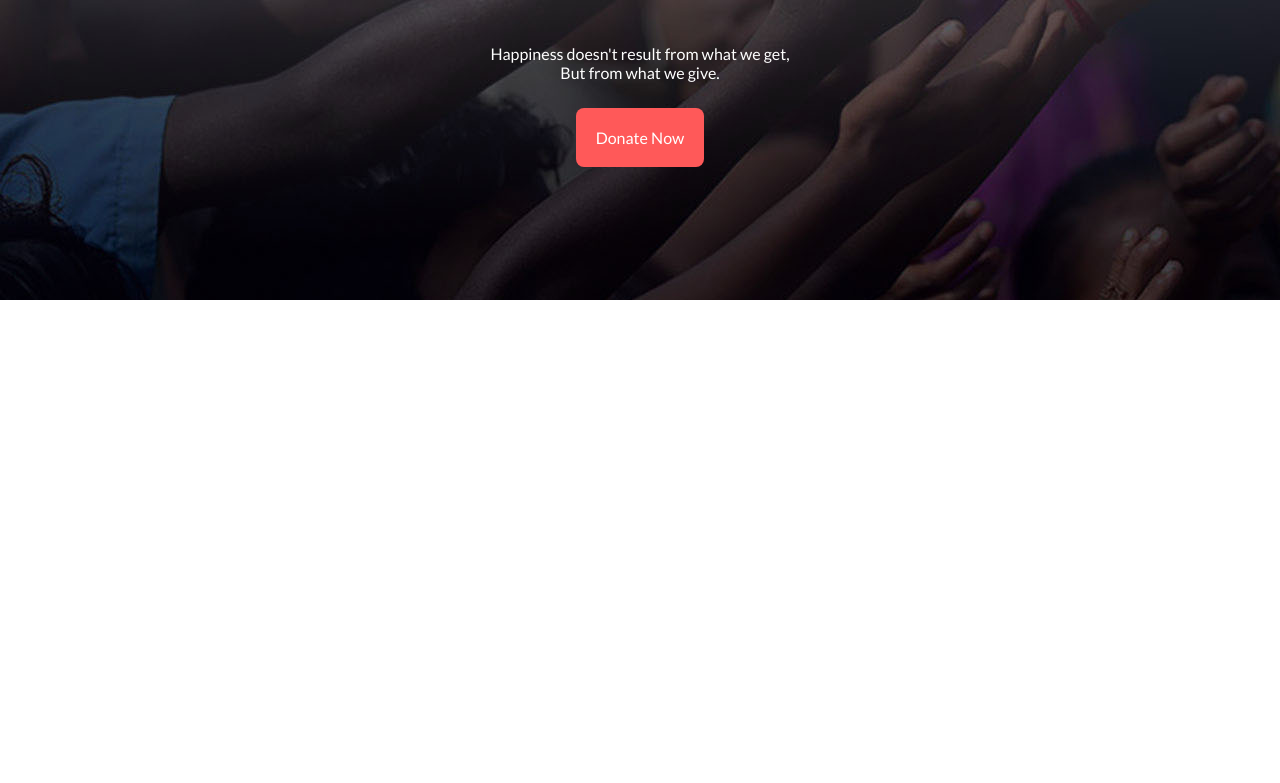
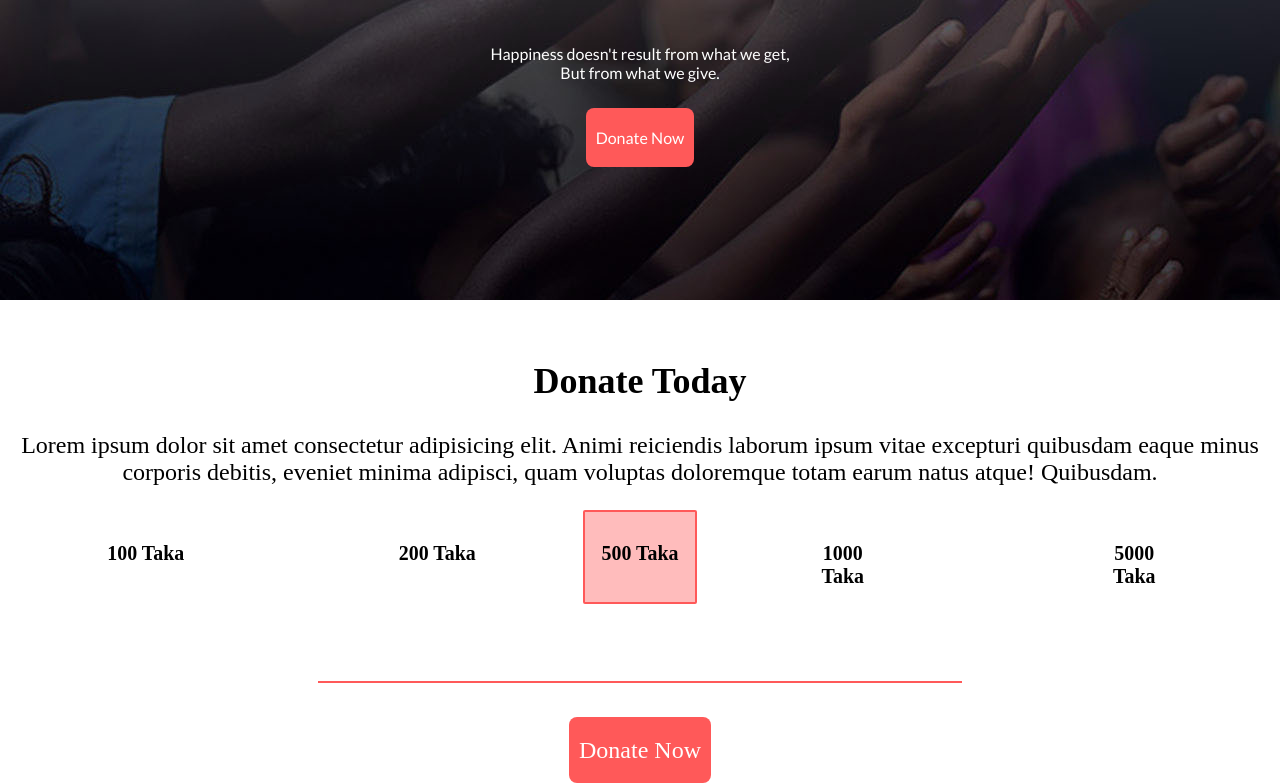
Before and after one commit to cse-mominul/donate-today, a plain HTML site: page index.html in a window 1280 px wide. Shown: the part 450-1233 px from the top of the page. Before the commit the page ends 800 px from the top, so only its background shows below. Drawn offline with Linux system fonts and the light colour scheme.

Commit message:
Second section done

```diff
--- a/index.html
+++ b/index.html
@@ -17,9 +17,27 @@
             <h1 id="Main-Title">Let’s Help Those Who Are </br>
                 More In Need</h1>
             <p id="heder-p">Happiness doesn't result from what we get, </br> But from what we give.</p>
-            <a id="donate-now-button" href=""> Donate Now</a>
+            <a class="donate-now-button" href=""> Donate Now</a>
         </div>
-
+    </section>
+    <section>
+        <div class="donate-today">
+            <h2> Donate Today </h2>
+            <p>
+                Lorem ipsum dolor sit amet consectetur adipisicing elit. Animi reiciendis laborum ipsum vitae excepturi quibusdam eaque minus corporis debitis, eveniet minima adipisci, quam voluptas doloremque totam earum natus atque! Quibusdam.
+            </p>
+            <span id="boxes">
+                <h5> 100 Taka </h5>
+                <h5> 200 Taka </h5>
+                <spn id="border-design" >
+                    <h5> 500 Taka</h5>
+                </spn>
+                <h5> 1000 Taka</h5>
+                <h5> 5000 Taka</h5>
+            </span>
+            <input type="text"id="donate-ammount" >
+            </br> </br> </br> <a class="donate-now-button" href=""> Donate Now</a>
+        </div>
     </section>
 
 
--- a/style.css
+++ b/style.css
@@ -14,10 +14,10 @@
     color: white;
 
 }
-#donate-now-button{
+.donate-now-button{
     text-decoration: none;
     background-color: #FF5959;
-    padding: 20px;
+    padding: 20px 10px;
     color: white;
     border-radius: 8px;
 }
@@ -28,3 +28,30 @@ body{
     padding-bottom: 30px;
     color: white;
 }
+.donate-today{
+    text-align: center;
+    font-size:24px;
+    padding-top: 30px;
+}
+#boxes{
+    align-items: center;
+    display: flex;
+}
+h5{
+    padding: 30px 15px;
+    width: 80px;
+    height:30px;
+    margin: auto;
+
+}
+#border-design{
+    border-radius: 2px;
+    border: 2px solid #FF5959;
+    background-color: #ff595967;
+}
+#donate-ammount{
+    margin-top: 60px;
+    width: 50%;
+    border: none;
+    border-bottom: 2px solid #FF5959;
+}
```
